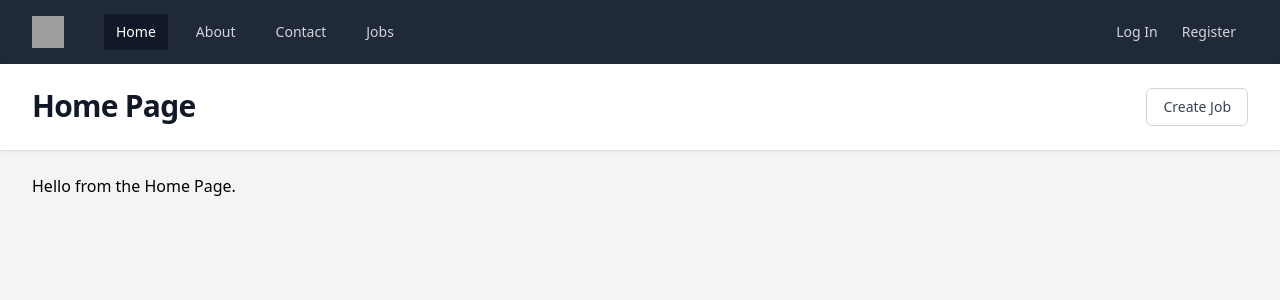
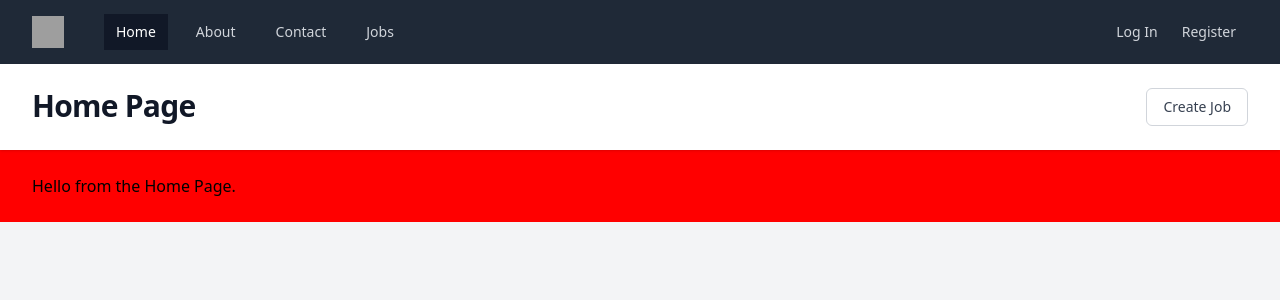
Before and after one commit to HansGuentherCode/php_laravel30days, a Laravel app: page / in a window 1280 px wide. Shown: the top 300 px of the page. Run offline with Laravel 12, Linux system fonts and the light colour scheme; style sheets or scripts are compiled from the project's sources; some libraries are stand-ins or nearby versions; grey boxes are pictures that could not be loaded.

Commit message:
sync before npm fix

```diff
--- a/resources/css/app.css
+++ b/resources/css/app.css
@@ -0,0 +1,3 @@
+body {
+	background: red;
+}
--- a/resources/js/app.js
+++ b/resources/js/app.js
@@ -1 +1,4 @@
 import './bootstrap';
+
+// alert('Test 1');
+alert('Test 2');
--- a/resources/views/Components/layout.blade.php
+++ b/resources/views/Components/layout.blade.php
@@ -6,6 +6,7 @@
 	      content="width=device-width, user-scalable=no, initial-scale=1.0, maximum-scale=1.0, minimum-scale=1.0">
 	<meta http-equiv="X-UA-Compatible" content="ie=edge">
 	<title>Home Page</title>
+	@vite(['resources/css/app.css', 'resources/js/app.js'])
 	<script src="https://cdn.tailwindcss.com"></script>
 </head>
 <body>
```
Also changed, not shown: vite.config.js (+6 -4 lines), database/database.sqlite, package-lock.json (added).
